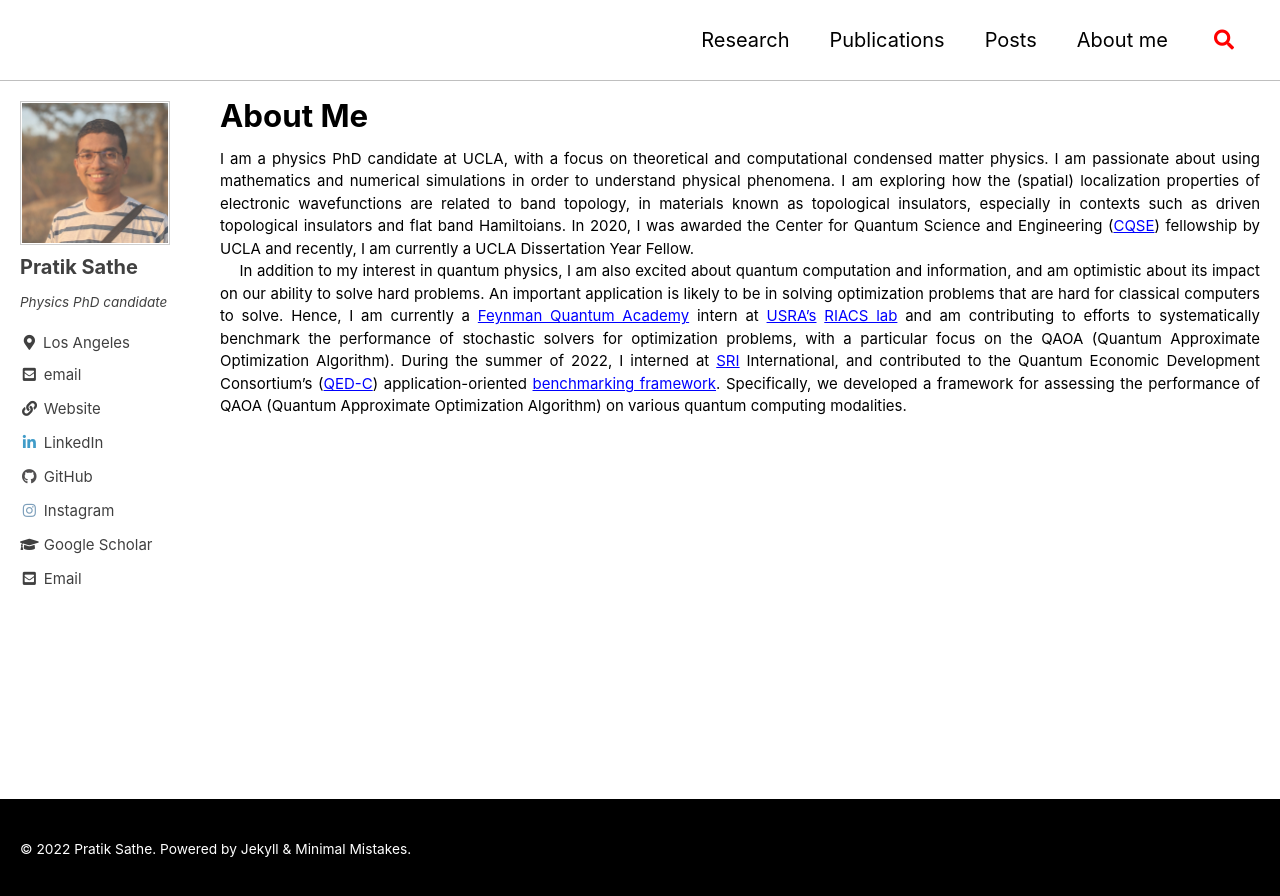
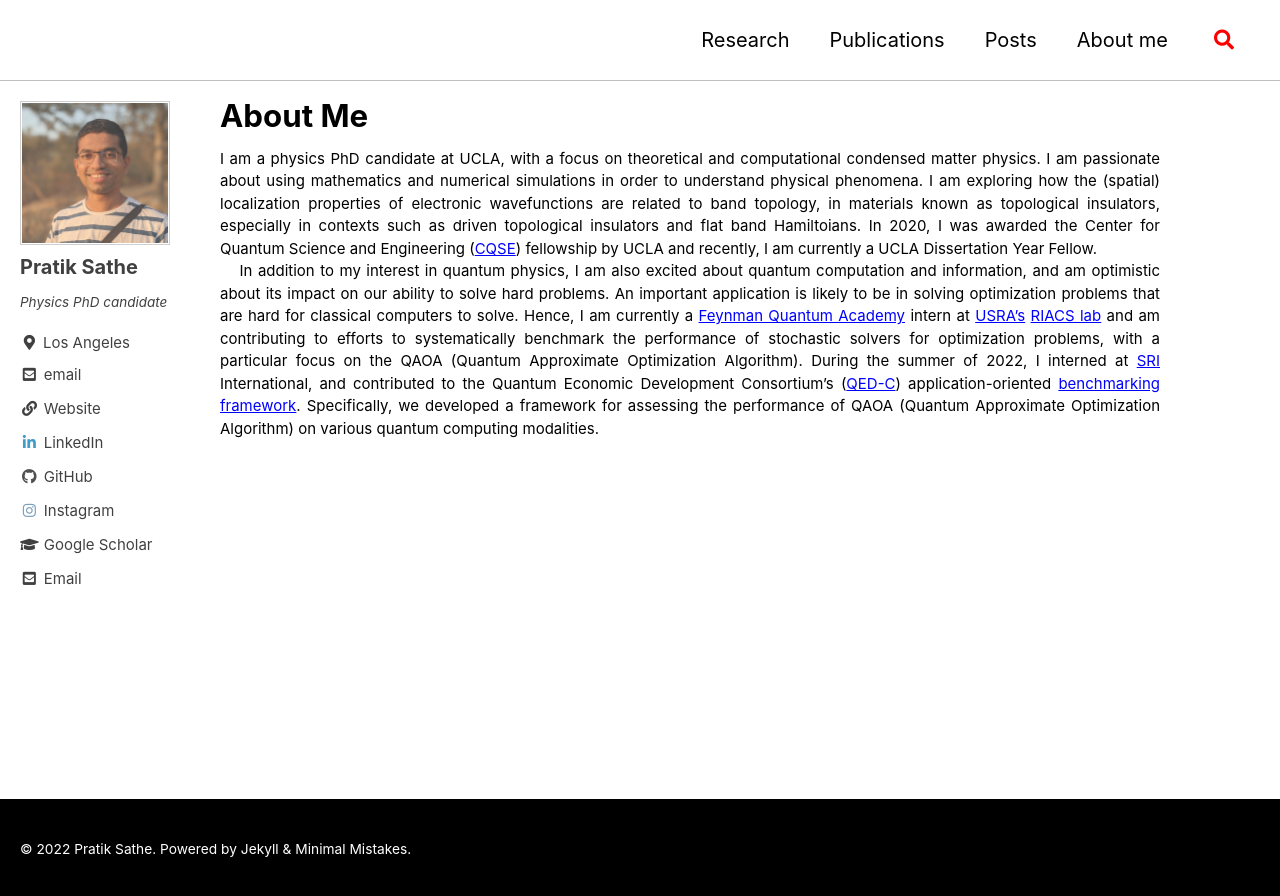
Before and after one commit to PratikSathe/PratikSathe.github.io, a Jekyll site: the page built from _pages/about.md, in a window 1280 px wide. Shown: the top 896 px of the page. Built offline with Jekyll 4.4.1, drawn with Linux system fonts in a browser that asks for light colours; cached includes are drawn as plain includes.

Commit message:
changed right-padding

```diff
--- a/_sass/minimal-mistakes/_archive.scss
+++ b/_sass/minimal-mistakes/_archive.scss
@@ -9,12 +9,12 @@
   @include breakpoint($large) {
     float: right;
     width: calc(100% - #{$right-sidebar-width-narrow});
-    //padding-right: $right-sidebar-width-narrow;
+    padding-right: $right-sidebar-width-narrow;
   }
 
   @include breakpoint($x-large) {
     width: calc(100% - #{$right-sidebar-width});
-    //padding-right: $right-sidebar-width;
+    padding-right: $right-sidebar-width;
   }
 }
 
--- a/_sass/minimal-mistakes/_page.scss
+++ b/_sass/minimal-mistakes/_page.scss
@@ -39,12 +39,12 @@ body {
   @include breakpoint($large) {
     float: right;
     width: calc(100% - #{$right-sidebar-width-narrow});
-    //padding-right: $right-sidebar-width-narrow;
+    padding-right: $right-sidebar-width-vnarrow;
   }
 
   @include breakpoint($x-large) {
     width: calc(100% - #{$right-sidebar-width});
-    //padding-right: $right-sidebar-width;
+    padding-right: $right-sidebar-width-vnarrow;
   }
 
   .page__inner-wrap {
```
